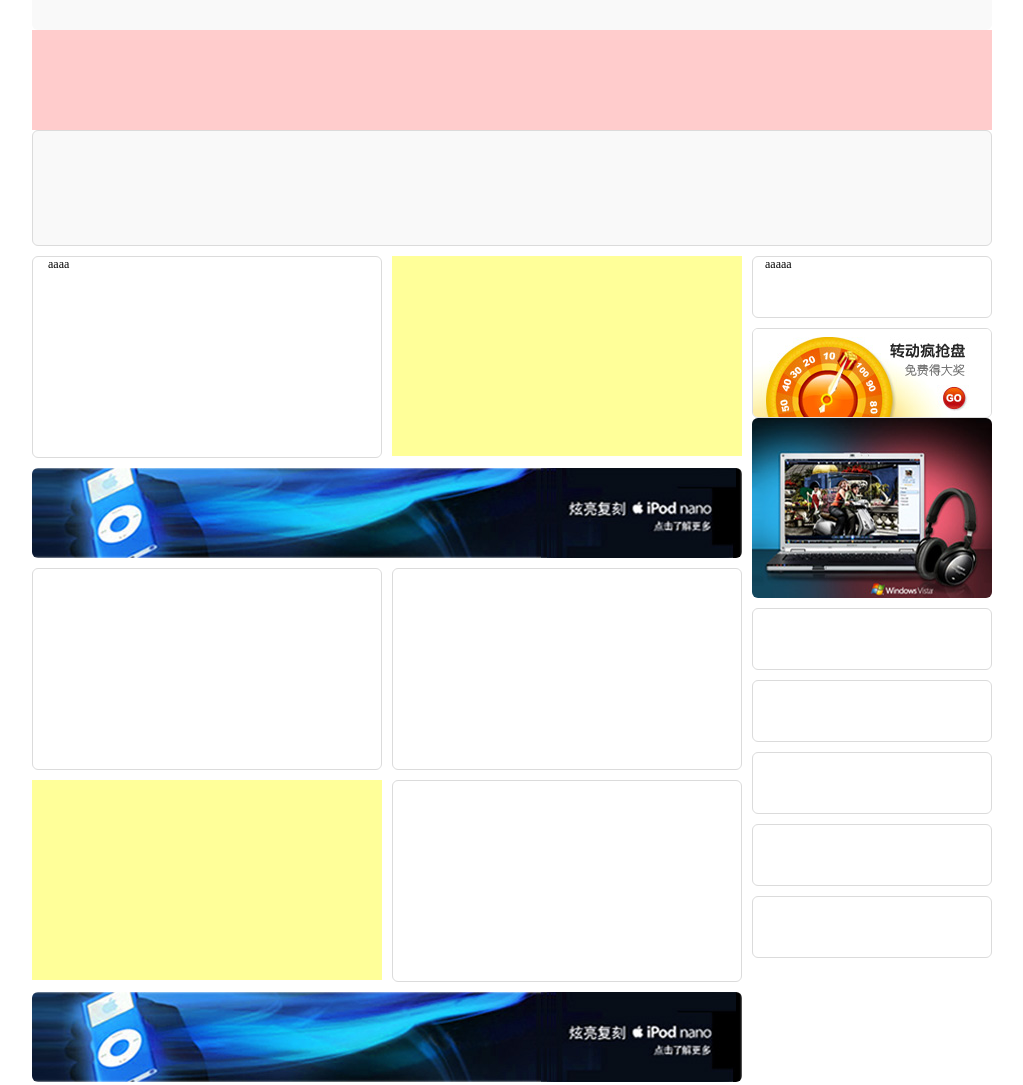
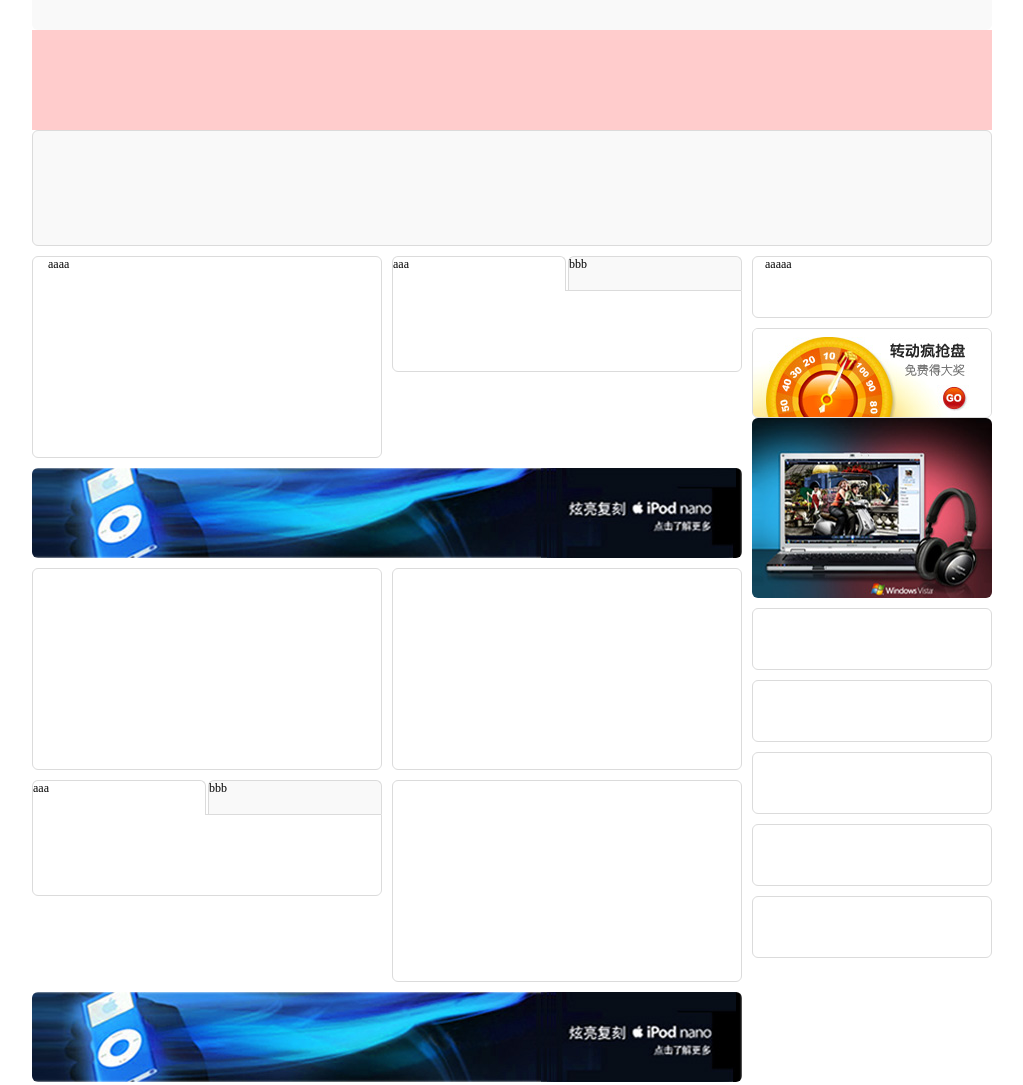
Before and after one commit to chendoly/miaovdianshang, a plain HTML site: page index.html in a window 1280 px wide. Shown: the top 1085 px of the page, without its empty margins (128-1151 px from the left). Drawn offline with Linux system fonts and the light colour scheme.

Commit message:
完成css布局
finish css layout

```diff
--- a/css/style.css
+++ b/css/style.css
@@ -26,18 +26,24 @@ body{font-size: 12px;font-family: "微软雅黑"}
 /* layout */
 #header, #nav, .content{width:960px;margin:0 auto}
 #search, .section, .side_section, .ad_border, #footer{border: 1px solid #dbdbdb;border-radius:6px}
-.section, .options, .main_ad, .side_section, .side_ad, ad_border{margin-bottom:10px;}
+.main_ad, .side_section, .side_ad, ad_border{margin-bottom:10px;}
 
 body {margin-bottom: 30px;}
 #header {height: 30px;border-radius: 0 0 6px 6px;}
 #nav {height: 100px;background: #fcc}
 #search {width: 958px;height:114px;margin: 0 auto 10px;}
 .main {width: 710px;}
+.main_warp{padding-bottom: 10px;}
 .section {width: 318px;padding: 0 15px;height:200px;}
-.options {width:350px;height: 200px;background: #FF9;}
+.options {width:350px;height: 200px;position: relative}
 .main_ad {border-radius: 6px;overflow: hidden}
 .side {width: 240px;}
 .side_section {height: 60px;padding: 0 12px}
 .side_ad {border-radius:6px;overflow: hidden}
 .ad_border {width: 238px;height: 88px;overflow: hidden;}
 #footer {width: 958px;height: 78px;background: #f9f9f9;margin: 0 auto;}
+
+.options .nav{height: 34px;position:relative;z-index: 2;}
+.options .nav li{width: 172px;height: 33px;border: 1px solid #dbdbdb;border-bottom:none;border-radius:6px 6px 0 0}
+.options .nav .active{width: 172px;height: 34px;background: #fff;}
+.options .con{width: 348px;height: 80px;border: 1px solid #dbdbdb;border-radius: 0 0 6px 6px;position: absolute;top:34px;left: 0;z-index: 1;}
--- a/index.html
+++ b/index.html
@@ -18,25 +18,37 @@
 	<div id="search" class="gradient"></div>
 	<div class="content clear">
 		<div class="main fl">
-			<div class="clear">
+			<div class="main_warp clear">
 				<div class="section fl">aaaa</div>
-				<div class="options fr"></div>
+				<div class="options fr">
+					<ul class="nav">
+						<li class="active fl">aaa</li>
+						<li class="gradient fr">bbb</li>
+					</ul>
+					<div class="con"></div>
+				</div>
 			</div>
 				<div class="main_ad"><a href="#"><img src="img/ad/ad1.jpg" alt=""></a></div>
-			<div class="clear">
+			<div class="main_warp clear">
 				<div class="section fl"></div>
 				<div class="section fr"></div>
 			</div>
-			<div class="clear">
-				<div class="options fl"></div>
+			<div class="main_warp clear">
+				<div class="options fl">
+					<ul class="nav">
+						<li class="active fl">aaa</li>
+						<li class="gradient fr">bbb</li>
+					</ul>
+					<div class="con"></div>
+				</div>
 				<div class="section fr"></div>
 			</div>
 				<div class="main_ad"><a href="#"><img src="img/ad/ad1.jpg" alt=""></a></div>
-			<div class="clear">
+			<div class="main_warp clear">
 				<div class="section fl"></div>
 				<div class="section fr"></div>
 			</div>
-			<div class="clear">
+			<div class="main_warp clear">
 				<div class="section fl"></div>
 				<div class="section fr"></div>
 			</div>
```
